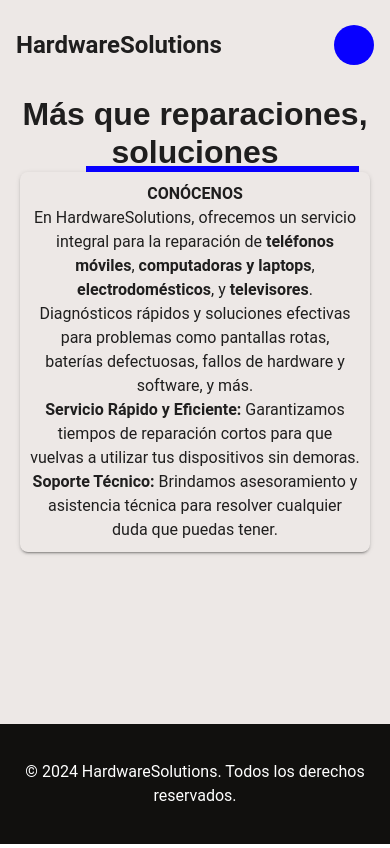
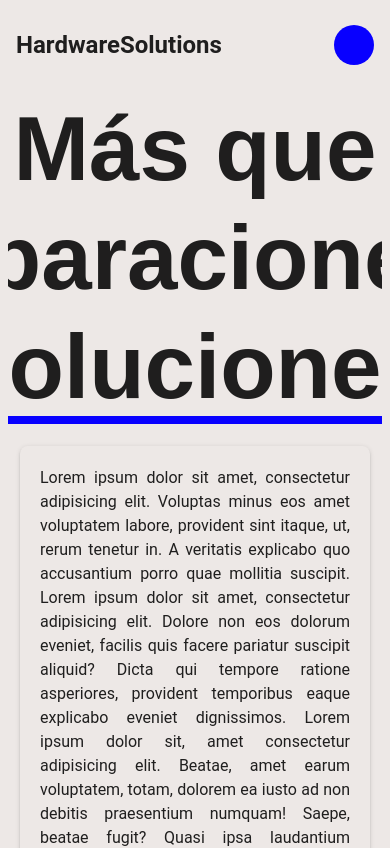
Before and after one commit to CharlyMx32/proyectoIntegradora, a Vue app: page /Global in a window 390 px wide. Shown: the top 848 px of the page. Built offline with nearby package versions, Linux system fonts and the light colour scheme.

Commit message:
principal

```diff
--- a/src/GlobalHome.vue
+++ b/src/GlobalHome.vue
@@ -1,5 +1,5 @@
 <template>
-  <v-app id="inspire" :class="{ 'dark-theme': isDarkMode }" style="height: 100vh; width: 100vw;">
+  <v-app id="inspire" :class="{ 'dark-theme': isDarkMode }">
     <!-- Encabezado -->
     <header>
       <HeaderComponent :title="'HardwareSolutions'" :menuItems="menuItems" />
@@ -8,7 +8,7 @@
     <main>
       <v-main :class="{ 'transition-effect': isTransitioning }">
         <v-container class="main-container">
-          <v-row align="center" no-gutters>
+          <v-row align="center">
             <v-col cols="12" md="6" class="slogan-col">
               <div class="slogan-container">
                 <h1 class="slogan-text">
@@ -21,11 +21,19 @@
             <!-- Columna derecha para el texto de información del negocio -->
             <v-col cols="12" md="6">
               <v-sheet class="info-box" elevation="2">
-                <p class="info-text">
-                  <strong>CONÓCENOS</strong><br />
-                  En HardwareSolutions, ofrecemos un servicio integral para la reparación de <strong>teléfonos móviles</strong>, <strong>computadoras y laptops</strong>, <strong>electrodomésticos</strong>, y <strong>televisores</strong>. Diagnósticos rápidos y soluciones efectivas para problemas como pantallas rotas, baterías defectuosas, fallos de hardware y software, y más.<br />
-                  <strong>Servicio Rápido y Eficiente:</strong> Garantizamos tiempos de reparación cortos para que vuelvas a utilizar tus dispositivos sin demoras.<br />
-                  <strong>Soporte Técnico:</strong> Brindamos asesoramiento y asistencia técnica para resolver cualquier duda que puedas tener.
+                <p>
+                  Lorem ipsum dolor sit amet, consectetur adipisicing elit. Voluptas minus eos amet
+                  voluptatem labore, provident sint itaque, ut, rerum tenetur in. A veritatis
+                  explicabo quo accusantium porro quae mollitia suscipit. Lorem ipsum dolor sit
+                  amet, consectetur adipisicing elit. Dolore non eos dolorum eveniet, facilis quis
+                  facere pariatur suscipit aliquid? Dicta qui tempore ratione asperiores, provident
+                  temporibus eaque explicabo eveniet dignissimos. Lorem ipsum dolor sit, amet
+                  consectetur adipisicing elit. Beatae, amet earum voluptatem, totam, dolorem ea
+                  iusto ad non debitis praesentium numquam! Saepe, beatae fugit? Quasi ipsa
+                  laudantium repellendus repudiandae amet. Lorem ipsum dolor sit amet consectetur
+                  adipisicing elit. Error quis, odio excepturi eaque rem voluptates nulla facilis
+                  veritatis inventore et at. Reprehenderit nemo voluptatum possimus illo quos
+                  repellat velit accusantium.
                 </p>
               </v-sheet>
             </v-col>
@@ -36,14 +44,124 @@
 
     <!-- Pie de página -->
     <footer>
-      <v-container>
-        <v-row justify="center">
-          <v-col cols="12" sm="6" class="footer-text">
-            <p>&copy; 2024 HardwareSolutions. Todos los derechos reservados.</p>
+      <div class="container">
+        <v-row align="center" justify="start">
+          <v-col cols="12" md="8" class="text-center">
+            <br />
+            <v-row
+              style="position: absolute; top: 870px; left: 40px; color: aliceblue"
+              class="social-icons"
+            >
+              <v-btn
+                icon
+                class="mx-2"
+                href="https://www.facebook.com/profile.php?id=100054380206513"
+                target="_blank"
+              >
+                <font-awesome-icon :icon="['fab', 'facebook']" />
+                <v-img class="icon" :src="logo" contain></v-img>
+              </v-btn>
+              <v-btn icon class="mx-2" href="https://whatsapp.com" target="_blank">
+                <v-icon size="30" class="white--text">mi-whatsapp></v-icon>
+              </v-btn>
+              <v-btn icon class="mx-2" href="https://instagram.com" target="_blank">
+                <v-icon size="30" class="white--text">mdi-instagram</v-icon>
+              </v-btn>
+            </v-row>
 
+
+              <!---MAPA-->
+
+
+              <v-divider
+                class="border-opacity-200"
+                color="#E8EAF6"
+                style="
+                  width: 150vw;
+                  display: block;
+                  margin: 0 auto;
+                  position: relative;
+                  left: 50%;
+                  transform: translateX(-50%);
+                "
+              ></v-divider>
+
+              <v-btn
+                style="position: absolute; top: 850px; left: 400px; color: #ffad00"
+                class="transparent-btn"
+              >
+                Inicio
+              </v-btn>
+
+              <v-btn
+                style="position: absolute; top: 850px; left: 640px; color: #ffad00"
+                class="transparent-btn"
+                >Login</v-btn
+              >
+
+              <v-btn
+                style="position: absolute; top: 850px; left: 800px; color: #ffad00"
+                class="transparent-btn"
+                >Iniciar Secion</v-btn
+              >
+              <h3 style="position: absolute; top: 950px; left: 40px; color: aliceblue">
+                Telefono:8715265042
+              </h3>
+              <br />
+              <br />
+              <h3 style="position: absolute; top: 970px; left: 40px; color: aliceblue">
+                MundoElectronicoTRC@gmail.com
+              </h3>
+              <br />
+              <v-row style="position: absolute; top: 850px; left: 1020px; color: #ffad00">
+                <v-col cols="auto">
+                  <h3 style="color: #ffad00">Desarrolladores</h3>
+                </v-col>
+              </v-row>
+              <v-row
+                style="
+                  position: absolute;
+                  top: 850px;
+                  left: 1020px;
+                  color: #ffad00;
+                  font-size: 14px;
+                "
+              >
+                <v-col cols="auto">
+                  <h3 style="color: aliceblue">Carlos Centeno</h3>
+                </v-col>
+              </v-row>
+              <v-row style="position: absolute; top: 869px; left: 1020px; color: #ffad00">
+                <v-col cols="auto">
+                  <h3 style="color: aliceblue">Diana Ochoa</h3>
+                </v-col>
+              </v-row>
+              <v-row style="position: absolute; top: 889px; left: 1020px; color: #ffad00">
+                <v-col cols="auto">
+                  <h3 style="color: aliceblue">Marbella Perez</h3>
+                </v-col>
+              </v-row>
+              <v-row style="position: absolute; top: 910px; left: 1020px; color: #ffad00">
+                <v-col cols="auto">
+                  <h3 style="color: aliceblue">Edwin Lopez</h3>
+                </v-col>
+              </v-row>
+
+            <v-row style="position: absolute; top: 850px; left: 1290px; color: #ffad00">
+              <v-col cols="auto">
+                <h4 style="color: #ffad00">Direccion</h4>
+              </v-col>
+            </v-row>
+            <v-row style="position: absolute; top: 850px; left: 1200px; color: #ffad00">
+              <v-col cols="auto">
+                <h4 style="color: aliceblue">
+                  Calle dia de la fuente No.1463 6 campestre la rosita , Torreón, Mexico
+                </h4>
+              </v-col>
+            </v-row>
           </v-col>
         </v-row>
-      </v-container>
+      </div>
     </footer>
   </v-app>
 </template>
@@ -82,12 +200,33 @@ const menuItems = [
   min-height: 100vh; /* Asegura que el contenedor ocupe toda la altura de la ventana */
 }
 
+.main-container {
+  padding: 20px; /* Ajusta según sea necesario */
+  flex: 1;
+}
+
+/* Asegúrate de que los estilos globales no afecten el espacio superior */
+html,
+body {
+  margin: 0;
+  padding: 0;
+}
+
 main {
   flex: 1; /* Permite que el contenido principal crezca para llenar el espacio disponible */
 }
 
 header {
   margin-top: 15px;
+}
+
+footer {
+  display: flex;
+  justify-content: center;
+  align-items: center;
+  background-color: #11100e;
+  padding: 20px;
+  flex-shrink: 0; /* Evita que el footer se reduzca en tamaño */
 }
 
 .v-main {
@@ -97,11 +236,22 @@ header {
 /* Estilo del contenido principal */
 .main-container {
   padding: 20px;
+  flex: 1; /* Permite que el contenedor principal crezca */
 }
 
 .texto {
   text-align: justify;
   padding: 20px;
+}
+
+/* Estilos para la bolita roja */
+.red-ball {
+  background-color: rgb(8, 0, 255);
+  border-radius: 50%; /* Forma circular */
+  display: flex;
+  align-items: center;
+  justify-content: center;
+  transition: transform 0.3s ease; /* Mantener transición suave si se usa también con anime.js */
 }
 
 .slogan-col {
@@ -123,6 +273,7 @@ header {
   font-size: 3rem; /* Tamaño de fuente grande */
   font-weight: bold; /* Negritas */
   line-height: 1.2;
+  /* Efecto de paralaje */
   transform: translateZ(0);
 }
 
@@ -131,15 +282,21 @@ header {
   background-color: var(--v-background-base); /* Color de fondo del recuadro */
   border-radius: 8px; /* Bordes redondeados */
   color: var(--v-text-base); /* Color del texto dependiendo del tema */
-  text-align: center; /* Centra el texto dentro del recuadro */
-  display: flex;
-  justify-content: center;
-  align-items: center;
-  min-height: 200px; /* Ajusta la altura mínima según el diseño */
+  text-align: justify;
 }
 
-.info-text {
-  text-align: center; /* Centra el texto dentro del contenedor */
+.slogan-col {
+  display: flex;
+  align-items: center;
+  justify-content: center;
+  position: relative;
+  overflow: hidden;
+}
+
+.slogan-container {
+  position: relative;
+  text-align: center;
+  color: var(--v-text-base); /* Color del texto dependiendo del tema */
 }
 
 .slogan-text {
@@ -162,33 +319,31 @@ header {
   z-index: -1; /* Asegura que la línea esté detrás del texto */
 }
 
-/* Estilos para el pie de página */
+/* Pie de pagina */
+
 footer {
+  display: flex;
+  justify-content: center;
+  align-items: center;
+  height: 100vh;
   background-color: #11100e;
-  color: #fff;
-  padding: 20px 0;
-  text-align: center;
-  flex-shrink: 0; /* Asegura que el pie de página no se reduzca */
+  padding: 20px;
 }
 
-.footer-text a {
+.text {
   color: #fff;
-  text-decoration: none;
-  margin: 0 10px;
+  font-family: sans-serif;
+  text-align: center;
+  font-size: 30.0606px;
+  font-family: 'Calibri', sans-serif;
 }
-
-.footer-text a:hover {
-  text-decoration: underline;
+.white-text {
+  color: #000000;
 }
-
-/* Media Queries */
-@media (max-width: 600px) {
-  .slogan-text {
-    font-size: 2rem;
-  }
-
-  .info-box {
-    padding: 10px;
-  }
+.transparent-btn {
+  background-color: transparent;
+  color: currentColor; /* O puedes especificar un color aquí */
+  box-shadow: none; /* Elimina cualquier sombra que pueda tener el botón */
+  border: none; /* Elimina cualquier borde */
 }
 </style>
--- a/src/views/Cliente/PrincipalCliente.vue
+++ b/src/views/Cliente/PrincipalCliente.vue
@@ -1,197 +1,102 @@
 <template>
-  <v-app class="Fondo">
+  <v-app >
+
     <v-content>
+      <br>
+      <v-sheet
+        :elevation="24"
+        :height="500"
+        :width="1700"
+        border
+        rounded>
+        <v-img
+          :src="imagen"
+          :height="500"
+          :width="1500"
+          cover
+        />
+        <v-container fluid fill-height style="position: absolute; top: 0; left: 0; padding: 100px">
+          <v-row justify="center" align="center">
+            <v-col cols="12" md="6" class="text-center">
+              <p class="white-text">Bienvenido a <br> HardwareSolutions</p>
+
+              <br />
+              <v-btn color="#ffad00" style="width: 200px" @click="clickAgenda">Agendar Cita</v-btn>
+            </v-col>
+          </v-row>
+        </v-container>
+      </v-sheet>
+      <br>
+      <br>
+      <p class="subtitulo">Nosotros</p>
+      <p class="text">
+        El HardwareSolutions, somos tu solución integral <br>para la reparación de todos tus
+        electrodomésticos y dispositivos electrónicos. <br>Con un equipo de expertos altamente
+        capacitados, <br>ofrecemos servicios de reparación confiable y rápido para una amplia gama <br>
+        de productos, desde teléfonos móviles hasta televisores y electrodomésticos <br>de gran
+        tamaño.
+      </p>
+    </v-content>
+    <br>
+    <br>
+    <footer>
       <v-container>
-        <br />
-        <!---CARUCEL-->
-        <v-row justify="center" align="center">
-          <v-col cols="12" md="6">
-            <v-sheet :elevation="24" height="402" width="598" border rounded>
-              <v-carousel width="600" height="420" show-arrows="hover" cycle hide-delimiter-background>
-                <v-carousel-item v-for="(slide, i) in slides" :key="i">
-                  <v-sheet :color="colors[i]" height="100%">
-                    <div class="d-flex fill-height justify-center align-center">
-                      <div class="text-h2">{{ slide }} Slide</div>
-                    </div>
-                  </v-sheet>
-                </v-carousel-item>
-              </v-carousel>
-            </v-sheet>
+        <v-row>
+          <!-- Información de Contacto -->
+          <v-col cols="12" md="4" class="footer-info">
+            <h4 class="footer-title">Contactos</h4>
+            <p>MundoElectronicoTRC@gmail.com</p>
+            <p>Teléfono: 8715265042</p>
           </v-col>
-          <v-col cols="12" md="6" class="text-center" style="padding-left: 100px">
-            <p class="white-text">NOSOTROS</p>
-            <p class="white-text">
-              El Mundo Tecnologico, somos tu solución integral para la reparación de todos tus
-              electrodomésticos y dispositivos electrónicos. Con un equipo de expertos altamente
-              capacitados, ofrecemos servicios de reparación confiable y rápido para una amplia gama
-              de productos, desde teléfonos móviles hasta televisores y electrodomésticos de gran
-              tamaño.
-            </p>
-            <br />
-            <v-btn color="#0800ff" style="width: 200px" @click="clickAgenda">Agendar Cita</v-btn>
+
+          <!-- Enlaces de Navegación -->
+          <v-col cols="12" md="4" class="footer-links">
+            <h4 class="footer-title">Desarrolladores</h4>
+            <p>Edwin Lopez, Carlos Centeno</p>
+            <p>Diana Ochoa, Marbella Perez</p>
+          </v-col>
+
+          <!-- Iconos Sociales -->
+          <v-col cols="12" md="4" class="social-icons">
+            <v-btn icon href="https://www.facebook.com/profile.php?id=100054380206513" target="_blank" class="social-icon-btn">
+              <!-- Icono de Facebook -->
+              <svg fill="#000000" width="24px" height="24px" viewBox="0 0 24 24" id="facebook" data-name="Flat Color" xmlns="http://www.w3.org/2000/svg" class="icon flat-color">
+                <path d="M14,6h3a1,1,0,0,0,1-1V3a1,1,0,0,0-1-1H14A5,5,0,0,0,9,7v3H7a1,1,0,0,0-1,1v2a1,1,0,0,0,1,1H9v7a1,1,0,0,0,1,1h2a1,1,0,0,0,1-1V14h2.22a1,1,0,0,0,1-.76l.5-2a1,1,0,0,0-1-1.24H13V7A1,1,0,0,1,14,6Z" style="fill: rgb(0, 0, 0);"></path>
+              </svg>
+            </v-btn>
+            <v-btn icon href="https://instagram.com" target="_blank" class="social-icon-btn">
+              <!-- Icono de Instagram -->
+              <svg fill="#000000" width="24px" height="24px" viewBox="0 0 24 24" xmlns="http://www.w3.org/2000/svg" data-name="Layer 1">
+                <path d="M17.34,5.46h0a1.2,1.2,0,1,0,1.2,1.2A1.2,1.2,0,0,0,17.34,5.46Zm4.6,2.42a7.59,7.59,0,0,0-.46-2.43,4.94,4.94,0,0,0-1.16-1.77,4.7,4.7,0,0,0-1.77-1.15,7.3,7.3,0,0,0-2.43-.47C15.06,2,14.72,2,12,2s-3.06,0-4.12.06a7.3,7.3,0,0,0-2.43.47A4.78,4.78,0,0,0,3.68,3.68,4.7,4.7,0,0,0,2.53,5.45a7.3,7.3,0,0,0-.47,2.43C2,8.94,2,9.28,2,12s0,3.06.06,4.12a7.3,7.3,0,0,0,.47,2.43,4.7,4.7,0,0,0,1.15,1.77,4.78,4.78,0,0,0,1.77,1.15,7.3,7.3,0,0,0,2.43.47C8.94,22,9.28,22,12,22s3.06,0,4.12-.06a7.3,7.3,0,0,0,2.43-.47,4.7,4.7,0,0,0,1.77-1.15,4.85,4.85,0,0,0,1.16-1.77,7.59,7.59,0,0,0,.46-2.43c0-1.06.06-1.4.06-4.12S22,8.94,21.94,7.88ZM20.14,16a5.61,5.61,0,0,1-.34,1.86,3.06,3.06,0,0,1-.75,1.15,3.19,3.19,0,0,1-1.15.75,5.61,5.61,0,0,1-1.86.34c-1,.05-1.37.06-4,.06s-3,0-4-.06A5.73,5.73,0,0,1,6.1,19.8,3.27,3.27,0,0,1,5,19.05a3,3,0,0,1-.74-1.15A5.54,5.54,0,0,1,3.86,16c0-1-.06-1.37-.06-4s0-3,.06-4A5.54,5.54,0,0,1,4.21,6.1,3,3,0,0,1,5,5,3.14,3.14,0,0,1,6.1,4.2,5.73,5.73,0,0,1,8,3.86c1,0,1.37-.06,4-.06s3,0,4,.06a5.61,5.61,0,0,1,1.86.34A3.06,3.06,0,0,1,19.05,5,3.06,3.06,0,0,1,19.8,6.1,5.61,5.61,0,0,1,20.14,8c.05,1,.06,1.37.06,4S20.19,15,20.14,16ZM12,6.87A5.13,5.13,0,1,0,17.14,12,5.12,5.12,0,0,0,12,6.87Zm0,8.46A3.33,3.33,0,1,1,15.33,12,3.33,3.33,0,0,1,12,15.33Z"/>
+              </svg>
+            </v-btn>
           </v-col>
         </v-row>
       </v-container>
-      <br />
-      <v-divider color="#E8EAF6"></v-divider>
-      <br />
-    </v-content>
-      <v-main>
-        <!-- Contenido principal de la página -->
-      </v-main>
-      <footer style="max-height: 750px; overflow: hidden;">
-        <div class="container">
-          <v-row align="center" justify="start">
-            <v-col cols="12" md="8" class="text-center">
-              <br />
-              <v-row
-                style="position: absolute; top: 1230px; left: 40px; color: aliceblue"
-                class="social-icons">
-                <v-btn
-                  icon
-                  class="mx-2"
-                  href="https://www.facebook.com/profile.php?id=100054380206513"
-                  target="_blank"
-                >
-                  <font-awesome-icon :icon="['fab', 'facebook']" />
-                  <v-img class="icon" :src="logo" contain></v-img>
-                </v-btn>
-                <v-btn icon class="mx-2" href="https://whatsapp.com" target="_blank">
-                  <v-icon size="30" class="white--text">mi-whatsapp></v-icon>
-                </v-btn>
-                <v-btn icon class="mx-2" href="https://instagram.com" target="_blank">
-                  <v-icon size="30" class="white--text">mdi-instagram</v-icon>
-                </v-btn>
-              </v-row>
-
-              <h5 class="my-4 white--text">
-                <h3
-                  style="position: absolute; top: 780px; left: 100px; color: #ffad00; font-size: 110px;">
-                  Hardware
-                  <br/>Solutions
-                </h3>
-                <!---MAPA-->
-                <iframe
-                  src="https://www.google.com/maps/embed?pb=!1m18!1m12!1m3!1d3600.655566511074!2d-103.41784522489935!3d25.51653121869297!2m3!1f0!2f0!3f0!3m2!1i1024!2i768!4f13.1!3m3!1m2!1s0x868fdb87c9af3bab%3A0x48699817edaff153!2sLa%20Fuente!5e0!3m2!1ses-419!2smx!4v1722614399479!5m2!1ses-419!2smx"
-                  width="600"
-                  height="270"
-                  style="border: 0; position: absolute; top: 800px; right: 90px"
-                  loading="lazy"
-                  referrerpolicy="no-referrer-when-downgrade"
-                ></iframe>
-                <v-divider
-    color="#E8EAF6"
-    style="
-      width: 170vw;
-      position: relative;
-      left: 50%;
-      transform: translateX(-50%) translateY(60px); /* Agregué un desplazamiento vertical de 20px */
-    "
-  ></v-divider>
-
-
-                <v-btn
-                  style="position: absolute; top: 1297px; left: 400px; color: #ffad00"
-                  class="transparent-btn"
-                >
-                  Inicio
-                </v-btn>
-
-                <v-btn
-                  style="position: absolute; top: 1297px; left: 640px; color: #ffad00"
-                  class="transparent-btn"
-                  >Login</v-btn
-                >
-
-                <v-btn
-                  style="position: absolute; top: 1297px; left: 800px; color: #ffad00"
-                  class="transparent-btn"
-                  >Iniciar Secion</v-btn
-                >
-                <h3 style="position: absolute; top: 1297px; left: 40px; color: aliceblue">
-                  Telefono:8715265042
-                </h3>
-                <br />
-                <br />
-                <h3 style="position: absolute; top:  1320px; left: 40px; color: aliceblue">
-                  MundoElectronicoTRC@gmail.com
-                </h3>
-                <br />
-                <v-row style="position: absolute; top:  1297px; left: 1020px; color: #ffad00">
-                  <v-col cols="auto">
-                    <h3 style="color: #ffad00">Desarrolladores</h3>
-                  </v-col>
-                </v-row>
-                <v-row
-                  style="
-                    position: absolute;
-                    top: 1297px;
-                    left: 1020px;
-                    color: #ffad00;
-                    font-size: 14px;
-                  "
-                >
-                  <v-col cols="auto">
-                    <h3 style="color: aliceblue">Carlos Centeno</h3>
-                  </v-col>
-                </v-row>
-                <v-row style="position: absolute; top: 1320px; left: 1020px; color: #ffad00">
-                  <v-col cols="auto">
-                    <h3 style="color: aliceblue">Diana Ochoa</h3>
-                  </v-col>
-                </v-row>
-                <v-row style="position: absolute; top: 1340px; left: 1020px; color: #ffad00">
-                  <v-col cols="auto">
-                    <h3 style="color: aliceblue">Marbella Perez</h3>
-                  </v-col>
-                </v-row>
-                <v-row style="position: absolute; top: 1360px; left: 1020px; color: #ffad00">
-                  <v-col cols="auto">
-                    <h3 style="color: aliceblue">Edwin Lopez</h3>
-                  </v-col>
-                </v-row>
-              </h5>
-              <v-row style="position: absolute; top: 1297px; left: 1290px; color: #ffad00">
-                <v-col cols="auto">
-                  <h4 style="color: #ffad00">Direccion</h4>
-                </v-col>
-              </v-row>
-              <v-row style="position: absolute; top: 1300px; left: 1190px; color: #ffad00">
-                <v-col cols="auto">
-                  <h4 style="color: aliceblue">
-                    Calle dia de la fuente No.1463 6 campestre la rosita , Torreón, Mexico
-                  </h4>
-                </v-col>
-              </v-row>
-            </v-col>
-          </v-row>
-        </div>
-      </footer>
-
+    </footer>
 
   </v-app>
 </template>
 
 <script setup>
 import { useRouter } from 'vue-router'
-import logo from '@/assets/logoFace.png'
 const router = useRouter()
 
 const clickAgenda = () => {
   router.push('/Agendar')
 }
 
-const colors = ['indigo', 'warning', 'pink darken-2', 'red lighten-1', 'deep-purple accent-4']
-const slides = ['First', 'Second', 'Third', 'Fourth', 'Fifth']
+
 </script>
 
 <style scoped>
+
 .v-application {
   background: #ede8e6
 
 }
 .white-text {
-  color: rgb(0, 0, 0);
+  color: rgb(255, 255, 255);
 }
 .transparent-btn {
   background-color: transparent;
@@ -225,14 +130,25 @@ const slides = ['First', 'Second', 'Third', 'Fourth', 'Fifth']
 }
 
 .text {
-  color: #fff;
+  color: #000000;
   font-family: sans-serif;
   text-align: center;
-  font-size: 30.0606px;
-  font-family: 'Calibri', sans-serif;
+  font-size: 20px; /* Cambiado a 70px */
+  font-family: 'Inter';
 }
 .white-text {
+  color: #fff;
+  font-family: inria-serif;
+  text-align: center;
+  font-size: 70px; /* Cambiado a 70px */
+  font-family: 'Inter';
+}
+.subtitulo{
   color: #000000;
+  font-family: sans-serif;
+  text-align: center;
+  font-size: 40px; /* Cambiado a 70px */
+  font-family: 'Inter';
 }
 .transparent-btn {
   background-color: transparent;
@@ -240,10 +156,46 @@ const slides = ['First', 'Second', 'Third', 'Fourth', 'Fifth']
   box-shadow: none; /* Elimina cualquier sombra que pueda tener el botón */
   border: none; /* Elimina cualquier borde */
 }
+/*-------------PIE DE PAGINA---------------*/
+
+ /* Estilo del pie de página */
+ footer {
+  background-color: #11100e;
+  color: #fff;
+  padding: 20px 0;
+  text-align: center;
+}
+
+/* Estilos de los elementos del pie de página */
+.footer-info, .footer-links, .social-icons {
+  margin-bottom: 10px;
+}
+
+/* Estilo de los títulos del pie de página */
+.footer-title {
+  color: #FFAD00;
+}
+
+/* Estilo de los botones de iconos sociales */
+.social-icon-btn {
+  margin-right: 10px; /* Espacio entre los iconos */
+}
+
+.social-icon-btn:last-child {
+  margin-right: 0; /* Elimina el margen del último ícono */
+}
+
 </style>
 
+
 <script>
+import imagen from '@/assets/imgfondo.jpg'
+
 export default {
-  name: 'DevelopersList'
+  data() {
+    return {
+      imagen
+    }
+  }
 }
 </script>
```
Also changed, not shown: 1 other file (tests, documents, lock files or other folders).
